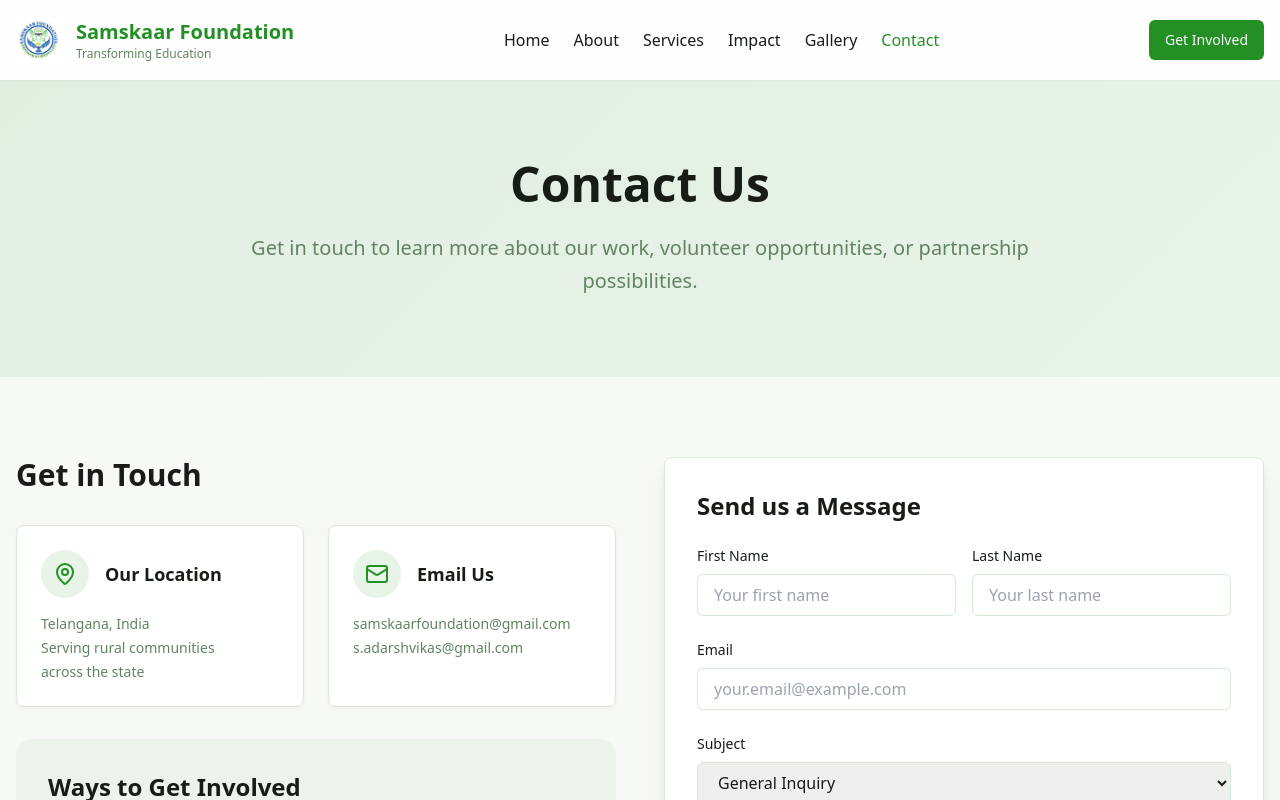
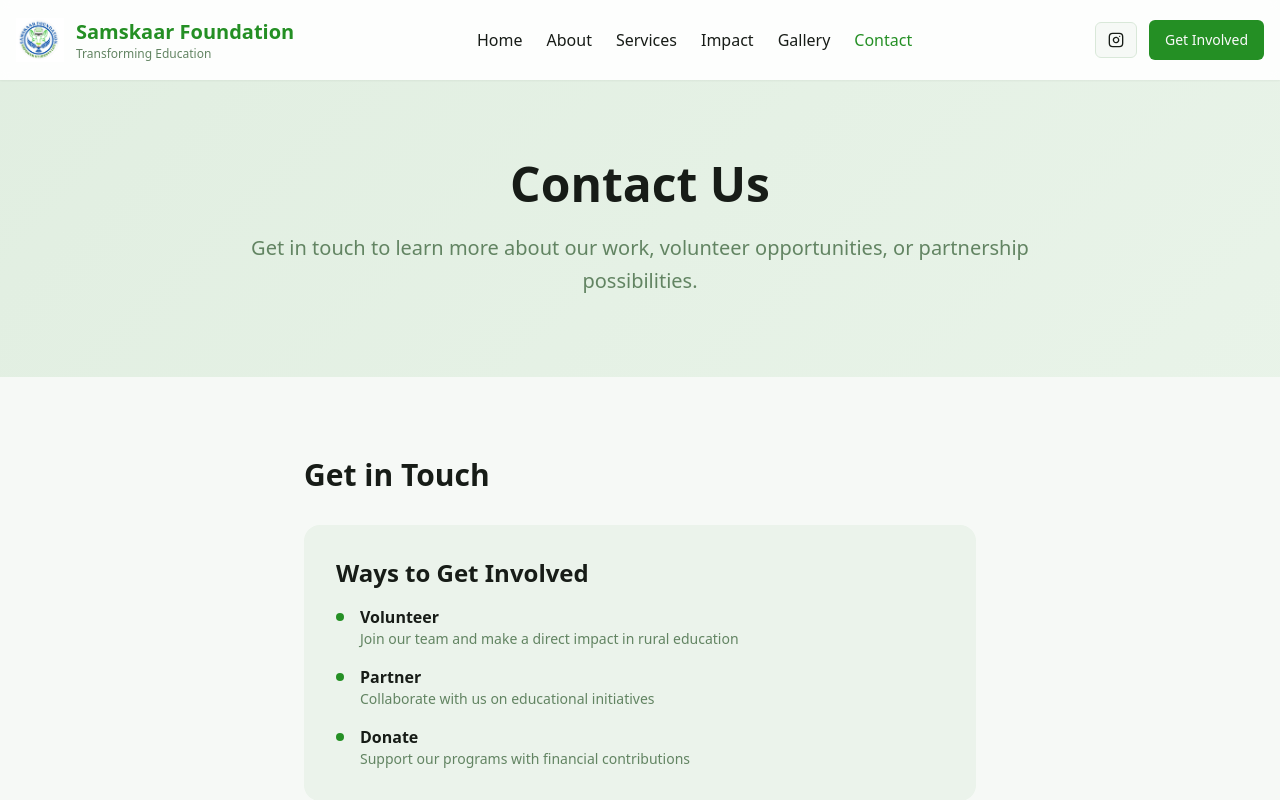
Before and after one commit to Adarsh380/samskaar-green-template-web, a React (Vite) app: page /contact in a window 1280 px wide. Shown: the top 800 px of the page. Built offline with nearby package versions, Linux system fonts and the light colour scheme.

Commit message:
Remove contact info and add Instagram link
Removed contact information from the Contact page and added an Instagram link to the header.

```diff
--- a/src/components/Header.tsx
+++ b/src/components/Header.tsx
@@ -1,6 +1,6 @@
-
 import { Button } from "@/components/ui/button";
 import { Link, useLocation } from "react-router-dom";
+import { Instagram } from "lucide-react";
 
 const Header = () => {
   const location = useLocation();
@@ -79,6 +79,15 @@ const Header = () => {
             </Link>
           </nav>
 
+          <div className="flex items-center space-x-3">
+            <Button
+              variant="outline"
+              size="sm"
+              onClick={() => window.open('https://www.instagram.com/samskaar.foundation/', '_blank')}
+              className="hidden md:flex"
+            >
+              <Instagram className="w-4 h-4" />
+            </Button>
             <Button
               className="bg-primary hover:bg-primary/90"
               onClick={() => window.open('https://github.com/Adarsh380/Pustak-Dhaan', '_blank')}
@@ -87,6 +96,7 @@ const Header = () => {
             </Button>
           </div>
         </div>
+      </div>
     </header>
   );
 };
--- a/src/pages/Contact.tsx
+++ b/src/pages/Contact.tsx
@@ -3,22 +3,9 @@ import Header from "@/components/Header";
 import Footer from "@/components/Footer";
 import { Card, CardContent } from "@/components/ui/card";
 import { Button } from "@/components/ui/button";
-import { MapPin, Mail, Send } from "lucide-react";
+import { Send } from "lucide-react";
 
 const Contact = () => {
-  const contactInfo = [
-    {
-      icon: MapPin,
-      title: "Our Location",
-      details: ["Telangana, India", "Serving rural communities", "across the state"]
-    },
-    {
-      icon: Mail,
-      title: "Email Us",
-      details: ["samskaarfoundation@gmail.com", "s.adarshvikas@gmail.com"]
-    }
-  ];
-
   return (
     <div className="min-h-screen bg-background">
       <Header />
@@ -38,31 +25,11 @@ const Contact = () => {
 
       <section className="py-20">
         <div className="container mx-auto px-4">
-          <div className="grid grid-cols-1 lg:grid-cols-2 gap-12">
-            <div>
+          <div className="max-w-2xl mx-auto">
+            <div className="mb-8">
               <h2 className="text-3xl font-bold text-foreground mb-8">Get in Touch</h2>
 
-              <div className="grid grid-cols-1 md:grid-cols-2 gap-6 mb-8">
-                {contactInfo.map((info, index) => (
-                  <Card key={index} className="bg-white hover:shadow-lg transition-shadow">
-                    <CardContent className="p-6">
-                      <div className="flex items-center mb-4">
-                        <div className="w-12 h-12 bg-primary/10 rounded-full flex items-center justify-center mr-4">
-                          <info.icon className="w-6 h-6 text-primary" />
-                        </div>
-                        <h3 className="text-lg font-semibold text-foreground">{info.title}</h3>
-                      </div>
-                      <div className="space-y-1">
-                        {info.details.map((detail, idx) => (
-                          <p key={idx} className="text-sm text-muted-foreground">{detail}</p>
-                        ))}
-                      </div>
-                    </CardContent>
-                  </Card>
-                ))}
-              </div>
-
-              <div className="bg-primary/5 rounded-2xl p-8">
+              <div className="bg-primary/5 rounded-2xl p-8 mb-8">
                 <h3 className="text-2xl font-bold text-foreground mb-4">Ways to Get Involved</h3>
                 <div className="space-y-4">
                   <div className="flex items-start">
@@ -90,7 +57,6 @@ const Contact = () => {
               </div>
             </div>
 
-            <div>
             <Card className="bg-white shadow-lg">
               <CardContent className="p-8">
                 <h3 className="text-2xl font-bold text-foreground mb-6">Send us a Message</h3>
@@ -153,7 +119,6 @@ const Contact = () => {
             </Card>
           </div>
         </div>
-        </div>
       </section>
 
       <Footer />
```
Lines whose indentation alone changed are shown as unchanged.
